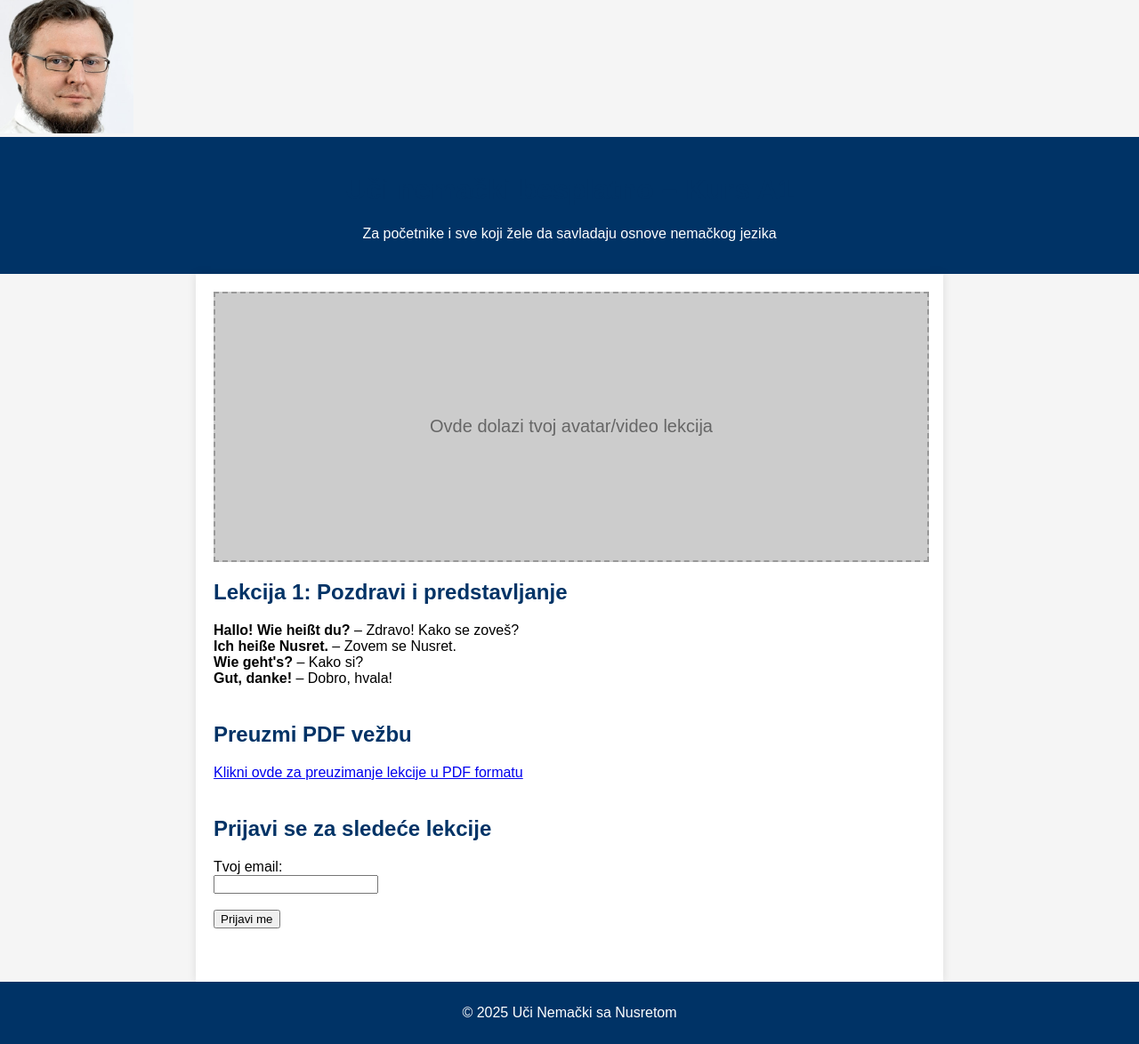
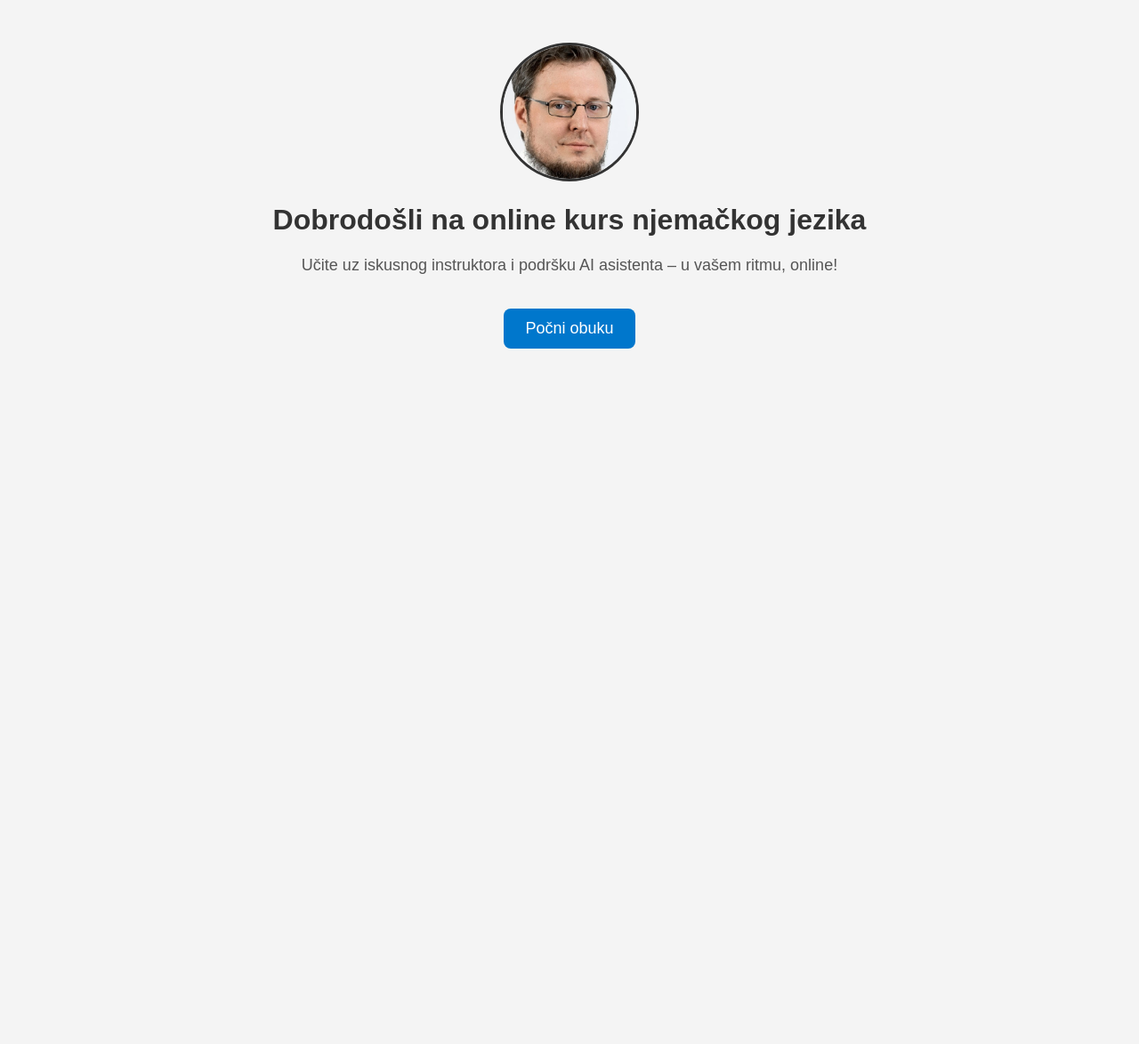
Before and after one commit to cenu1122/njemacki1, a plain HTML site: page index.html in a window 1280 px wide. Shown: the whole page at 89% size. After the commit the page ends 800 px from the top, so only its background shows below. Drawn offline with Linux system fonts and the light colour scheme.

Commit message:
Add files via upload

```diff
--- a/index.html
+++ b/index.html
@@ -1,58 +1,65 @@
 <!DOCTYPE html>
-<html lang="de">
+<html lang="bs">
 <head>
   <meta charset="UTF-8">
   <meta name="viewport" content="width=device-width, initial-scale=1.0">
-  <title>Uči nemački besplatno</title>
+  <title>Online obuka njemačkog jezika</title>
   <style>
-    body { font-family: Arial, sans-serif; margin: 0; padding: 0; background: #f5f5f5; }
-    header { background-color: #003366; color: white; padding: 20px; text-align: center; }
-    main { padding: 20px; max-width: 800px; margin: auto; background: white; box-shadow: 0 0 10px rgba(0,0,0,0.1); }
-    section { margin-bottom: 40px; }
-    h1, h2 { color: #003366; }
-    .avatar-placeholder { width: 100%; height: 300px; background: #ccc; display: flex; align-items: center; justify-content: center; color: #666; font-size: 20px; border: 2px dashed #999; margin-bottom: 20px; }
-    footer { background: #003366; color: white; text-align: center; padding: 10px; }
+    body {
+      font-family: Arial, sans-serif;
+      background-color: #f4f4f4;
+      text-align: center;
+      padding: 40px;
+    }
+    .avatar {
+      width: 150px;
+      height: 150px;
+      border-radius: 50%;
+      object-fit: cover;
+      border: 3px solid #333;
+    }
+    h1 {
+      color: #333;
+    }
+    p {
+      font-size: 18px;
+      color: #555;
+    }
+    button {
+      padding: 12px 24px;
+      font-size: 18px;
+      background-color: #0077cc;
+      color: white;
+      border: none;
+      border-radius: 8px;
+      cursor: pointer;
+      margin-top: 20px;
+    }
+    .message {
+      margin-top: 30px;
+      font-size: 20px;
+      color: green;
+      display: none;
+    }
   </style>
 </head>
 <body>
-<img src="avatar.png" alt="Avatar" width="150" height="150" />
+  <img src="avatar.png" alt="Instruktor" class="avatar">
+  <h1>Dobrodošli na online kurs njemačkog jezika</h1>
+  <p>Učite uz iskusnog instruktora i podršku AI asistenta – u vašem ritmu, online!</p>
+  <button onclick="startTraining()">Počni obuku</button>
 
-<header>
-  <h1>Uči nemački besplatno – Kurs A1</h1>
-  <p>Za početnike i sve koji žele da savladaju osnove nemačkog jezika</p>
-</header>
+  <div id="chatMessage" class="message">
+    Hallo! Ich bin dein AI-Assistent. Lass uns Deutsch lernen! 🇩🇪
+  </div>
 
-<main>
-  <section class="avatar-placeholder">
-    <p>Ovde dolazi tvoj avatar/video lekcija</p>
-  </section>
-
-  <section>
-    <h2>Lekcija 1: Pozdravi i predstavljanje</h2>
-    <p><strong>Hallo! Wie heißt du?</strong> – Zdravo! Kako se zoveš?<br>
-    <strong>Ich heiße Nusret.</strong> – Zovem se Nusret.<br>
-    <strong>Wie geht's?</strong> – Kako si?<br>
-    <strong>Gut, danke!</strong> – Dobro, hvala!</p>
-  </section>
-
-  <section>
-    <h2>Preuzmi PDF vežbu</h2>
-    <p><a href="#">Klikni ovde za preuzimanje lekcije u PDF formatu</a></p>
-  </section>
-
-  <section>
-    <h2>Prijavi se za sledeće lekcije</h2>
-    <form>
-      <label for="email">Tvoj email:</label><br>
-      <input type="email" id="email" name="email" required><br><br>
-      <input type="submit" value="Prijavi me">
-    </form>
-  </section>
-</main>
-
-<footer>
-  <p>&copy; 2025 Uči Nemački sa Nusretom</p>
-</footer>
-
+  <script>
+    function startTraining() {
+      const message = document.getElementById('chatMessage');
+      setTimeout(() => {
+        message.style.display = 'block';
+      }, 17000); // 17 sekundi
+    }
+  </script>
 </body>
 </html>
```
